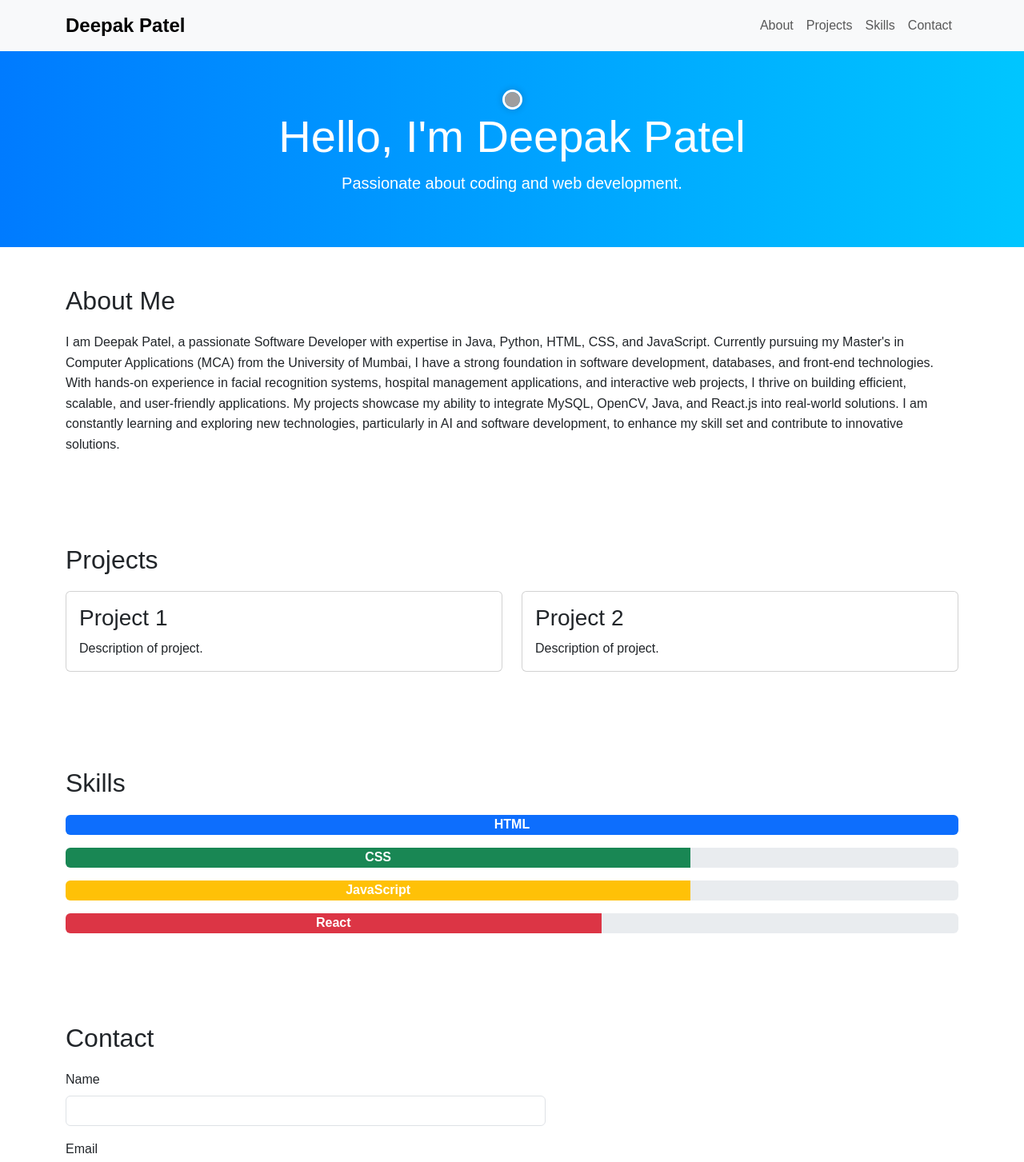
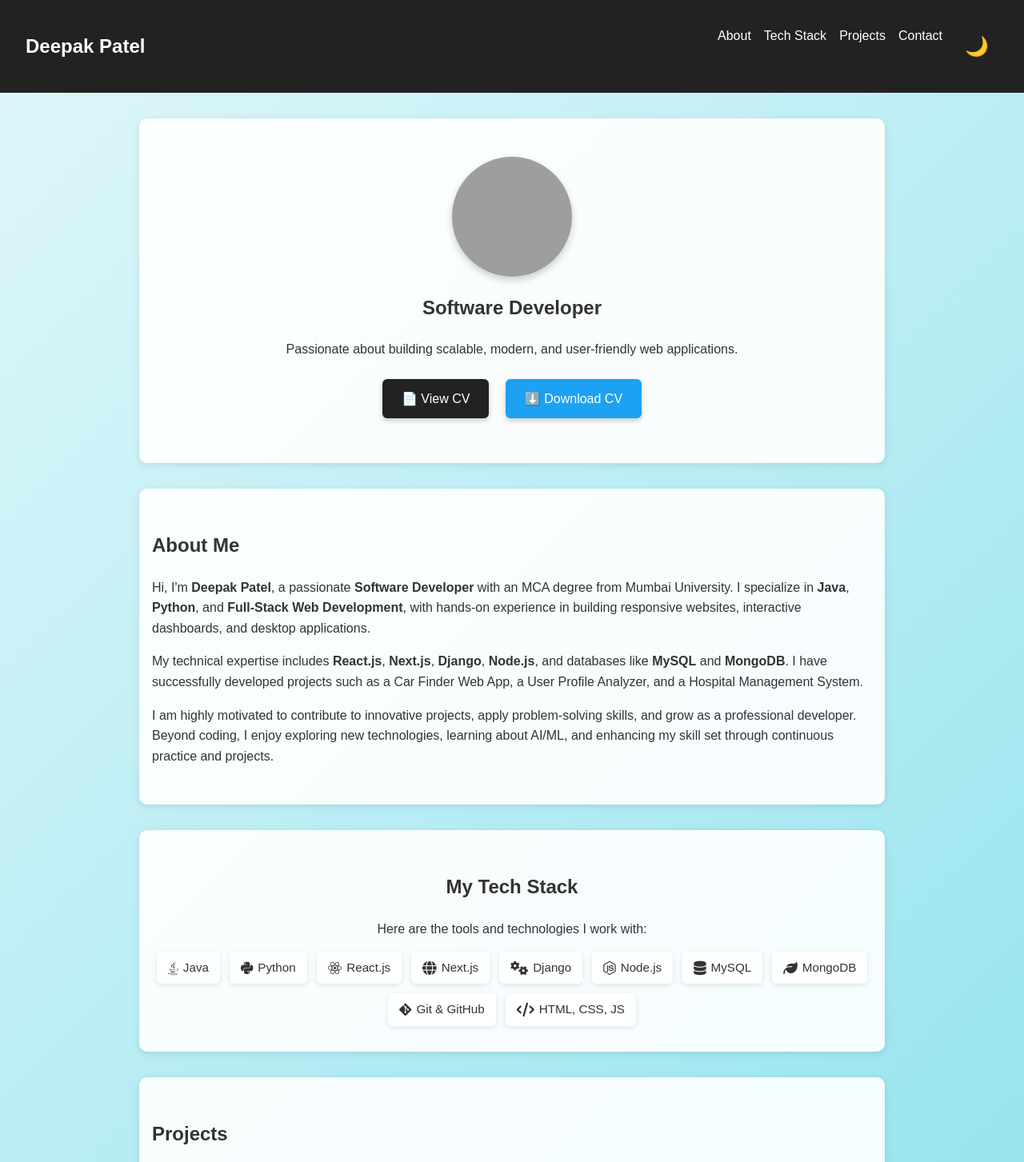
Before and after one commit to deepak-patel18/Portfolio-website, a plain HTML site: page Index.html in a window 1280 px wide. Shown: the top 1453 px of the page at 80% size. Drawn offline with nearby package versions, Linux system fonts and the light colour scheme; grey boxes are pictures that could not be loaded.

Commit message:
Updated portfolio with new About, Tech Stack, Projects, and CV buttons

```diff
--- a/Index.html
+++ b/Index.html
@@ -1,116 +1,144 @@
 <!DOCTYPE html>
 <html lang="en">
 <head>
-    <meta charset="UTF-8">
-    <meta name="viewport" content="width=device-width, initial-scale=1.0">
-    <title>Deepak Patel - Portfolio</title>
-    <link rel="stylesheet" href="https://cdn.jsdelivr.net/npm/bootstrap@5.3.0/dist/css/bootstrap.min.css">
-    <link rel="stylesheet" href="style.css">
+  <meta charset="UTF-8" />
+  <meta name="viewport" content="width=device-width, initial-scale=1.0" />
+  <title>Deepak Patel | Portfolio</title>
+
+  <!-- Font Awesome for Icons -->
+  <link rel="stylesheet" href="https://cdnjs.cloudflare.com/ajax/libs/font-awesome/6.4.0/css/all.min.css">
+
+  <!-- Stylesheet -->
+  <link rel="stylesheet" href="style.css" />
 </head>
 <body>
   <!-- Navbar -->
-    <nav class="navbar navbar-expand-lg navbar-light bg-light">
-        <div class="container">
-            <a class="navbar-brand" href="#">Deepak Patel</a>
-            <button class="navbar-toggler" type="button" data-bs-toggle="collapse" data-bs-target="#navbarNav">
-                <span class="navbar-toggler-icon"></span>
-            </button>
-            <div class="collapse navbar-collapse" id="navbarNav">
-                <ul class="navbar-nav ms-auto">
-                    <li class="nav-item"><a class="nav-link" href="#about">About</a></li>
-                    <li class="nav-item"><a class="nav-link" href="#projects">Projects</a></li>
-                    <li class="nav-item"><a class="nav-link" href="#skills">Skills</a></li>
-                    <li class="nav-item"><a class="nav-link" href="#contact">Contact</a></li>
+  <nav class="navbar">
+    <h1>Deepak Patel</h1>
+    <ul class="nav-links">
+      <li><a href="#about">About</a></li>
+      <li><a href="#tech-stack">Tech Stack</a></li>
+      <li><a href="#projects">Projects</a></li>
+      <li><a href="#contact">Contact</a></li>
+      <li><button id="dark-toggle">🌙</button></li>
     </ul>
-            </div>
-        </div>
   </nav>
 
   <!-- Hero Section -->
-    <header class="text-center py-5 bg-primary text-white">
-        <div class="container">
-            <img src="profile.jpg" alt="Deepak Patel" class="profile-img">
-            <h1 class="display-4">Hello, I'm Deepak Patel</h1>
-            <p class="lead">Passionate about coding and web development.</p>
-        </div>
-    </header>
+  <section class="hero">
+    <img src="profile.jpg" alt="Deepak Patel" class="profile-pic" />
+    <h2>Software Developer</h2>
+    <p>Passionate about building scalable, modern, and user-friendly web applications.</p>
+
+    <!-- CV Buttons -->
+    <a class="btn" href="https://drive.google.com/file/d/166ygy0v0jGuCRagydsT-0582te6kVLGa/view?usp=sharing" target="_blank">
+      📄 View CV
+    </a>
+    <a class="btn secondary" href="https://drive.google.com/uc?export=download&id=166ygy0v0jGuCRagydsT-0582te6kVLGa">
+      ⬇️ Download CV
+    </a>
+  </section>
 
   <!-- About Section -->
-    <section id="about" class="container py-5">
+  <section id="about" class="about fade-in">
     <h2>About Me</h2>
-        <p>I am Deepak Patel, a passionate Software Developer with expertise in Java, Python, HTML, CSS, and JavaScript. Currently pursuing my Master's in Computer Applications (MCA) from the University of Mumbai, I have a strong foundation in software development, databases, and front-end technologies.
+    <p>
+      Hi, I'm <strong>Deepak Patel</strong>, a passionate <b>Software Developer</b> with an MCA degree from
+      Mumbai University. I specialize in <b>Java</b>, <b>Python</b>, and <b>Full-Stack Web Development</b>,
+      with hands-on experience in building responsive websites, interactive dashboards, and desktop applications.
+    </p>
+    <p>
+      My technical expertise includes <b>React.js</b>, <b>Next.js</b>, <b>Django</b>, <b>Node.js</b>, and
+      databases like <b>MySQL</b> and <b>MongoDB</b>. I have successfully developed projects such as
+      a Car Finder Web App, a User Profile Analyzer, and a Hospital Management System.
+    </p>
+    <p>
+      I am highly motivated to contribute to innovative projects, apply problem-solving skills, and
+      grow as a professional developer. Beyond coding, I enjoy exploring new technologies, learning about AI/ML,
+      and enhancing my skill set through continuous practice and projects.
+    </p>
+  </section>
 
-            With hands-on experience in facial recognition systems, hospital management applications, and interactive web projects, I thrive on building efficient, scalable, and user-friendly applications. My projects showcase my ability to integrate MySQL, OpenCV, Java, and React.js into real-world solutions.
-
-            I am constantly learning and exploring new technologies, particularly in AI and software development, to enhance my skill set and contribute to innovative solutions.</p>
+  <!-- Tech Stack Section -->
+  <section id="tech-stack" class="fade-in">
+    <h2>My Tech Stack</h2>
+    <p>Here are the tools and technologies I work with:</p>
+    <div class="tech-icons">
+      <span title="Object-Oriented Programming Language"><i class="fa-brands fa-java"></i> Java</span>
+      <span title="High-level Programming Language"><i class="fa-brands fa-python"></i> Python</span>
+      <span title="Frontend JavaScript Library"><i class="fa-brands fa-react"></i> React.js</span>
+      <span title="React Framework for SSR & SEO"><i class="fa-solid fa-globe"></i> Next.js</span>
+      <span title="Backend Framework for Python"><i class="fa-solid fa-gears"></i> Django</span>
+      <span title="JavaScript Runtime for Backend"><i class="fa-brands fa-node-js"></i> Node.js</span>
+      <span title="Relational Database"><i class="fa-solid fa-database"></i> MySQL</span>
+      <span title="NoSQL Database"><i class="fa-solid fa-leaf"></i> MongoDB</span>
+      <span title="Version Control System"><i class="fa-brands fa-git-alt"></i> Git & GitHub</span>
+      <span title="Frontend Core Technologies"><i class="fa-solid fa-code"></i> HTML, CSS, JS</span>
+    </div>
   </section>
 
  <!-- Projects Section -->
-    <section id="projects" class="container py-5">
+<section id="projects" class="fade-in">
   <h2>Projects</h2>
-        <div class="row">
-            <div class="col-md-6 mb-4">
-                <div class="card">
-                    <div class="card-body">
-                        <h3 class="card-title">Project 1</h3>
-                        <p class="card-text">Description of project.</p>
+  <div class="project-grid">
+    <div class="project-card">
+      <h3>🚗 Car Finder Web App</h3>
+      <p>A responsive web app to search, filter, and save cars with pagination and wishlist functionality.</p>
     </div>
+    <div class="project-card">
+      <h3>🌦 Weather App</h3>
+      <p>A weather forecast application using OpenWeather API that shows live temperature, humidity, and conditions for any city worldwide.</p>
     </div>
-            </div>
-            <div class="col-md-6 mb-4">
-                <div class="card">
-                    <div class="card-body">
-                        <h3 class="card-title">Project 2</h3>
-                        <p class="card-text">Description of project.</p>
-                    </div>
-                </div>
+    <div class="project-card">
+      <h3>✅ Advanced To-Do App</h3>
+      <p>A feature-rich to-do list application with categories, due dates, priority levels, and localStorage support for persistence.</p>
     </div>
   </div>
 </section>
 
-    <!-- Skills Section -->
-    <section id="skills" class="container py-5">
-        <h2>Skills</h2>
-        <div class="progress mb-3">
-            <div class="progress-bar" role="progressbar" style="width: 100%;">HTML</div>
-        </div>
-        <div class="progress mb-3">
-            <div class="progress-bar bg-success" role="progressbar" style="width: 70%;">CSS</div>
-        </div>
-        <div class="progress mb-3">
-            <div class="progress-bar bg-warning" role="progressbar" style="width: 70%;">JavaScript</div>
-        </div>
-        <div class="progress mb-3">
-            <div class="progress-bar bg-danger" role="progressbar" style="width: 60%;">React</div>
-        </div>
-    </section>
-
   <!-- Contact Section -->
-    <section id="contact" class="container py-5">
-        <h2>Contact</h2>
+  <section id="contact" class="fade-in">
+    <h2>Contact Me</h2>
     <form>
-            <div class="mb-3">
-                <label class="form-label">Name</label>
-                <input type="text" class="form-control">
-            </div>
-            <div class="mb-3">
-                <label class="form-label">Email</label>
-                <input type="email" class="form-control">
-            </div>
-            <div class="mb-3">
-                <label class="form-label">Message</label>
-                <textarea class="form-control" rows="4"></textarea>
-            </div>
-            <button type="submit" class="btn btn-primary">Send</button>
+      <input type="text" placeholder="Your Name" required />
+      <input type="email" placeholder="Your Email" required />
+      <textarea placeholder="Your Message" required></textarea>
+      <button type="submit">Send Message</button>
     </form>
   </section>
 
   <!-- Footer -->
-    <footer class="text-center py-3 bg-light">
-        <p>&copy; <span id="year"></span> Deepak Patel</p>
+  <footer>
+    <div class="social-links">
+      <a href="https://www.linkedin.com/in/deepak-patel18" target="_blank"><i class="fa-brands fa-linkedin"></i> LinkedIn</a>
+      <a href="https://github.com/deepak-patel18" target="_blank"><i class="fa-brands fa-github"></i> GitHub</a>
+    </div>
+    <div>
+      <a class="btn secondary" href="https://drive.google.com/uc?export=download&id=166ygy0v0jGuCRagydsT-0582te6kVLGa">
+        📄 Download My CV
+      </a>
+    </div>
+    <p>&copy; 2025 Deepak Patel. All rights reserved.</p>
   </footer>
 
-    <script src="https://cdn.jsdelivr.net/npm/bootstrap@5.3.0/dist/js/bootstrap.bundle.min.js"></script>
-    <script src="script.js"></script>
+  <!-- Script -->
+  <script>
+    // Dark Mode Toggle
+    document.getElementById("dark-toggle").addEventListener("click", () => {
+      document.body.classList.toggle("dark-mode");
+    });
+
+    // Fade-in on scroll
+    const fadeElements = document.querySelectorAll('.fade-in');
+    const observer = new IntersectionObserver((entries) => {
+      entries.forEach(entry => {
+        if (entry.isIntersecting) {
+          entry.target.classList.add('visible');
+        }
+      });
+    }, { threshold: 0.3 });
+
+    fadeElements.forEach(el => observer.observe(el));
+  </script>
 </body>
 </html>
--- a/style.css
+++ b/style.css
@@ -1,71 +1,303 @@
-/* General Styles */
+/* =======================
+   General Styles
+======================= */
 body {
-    font-family: Arial, sans-serif;
-    line-height: 1.6;
+  margin: 0;
+  font-family: Arial, sans-serif;
+  line-height: 1.6;
+
+  /* Choose ONE of the backgrounds below by uncommenting it */
+
+  /* --- Option 1: Elegant Blue Gradient (Professional) --- */
+  background: linear-gradient(135deg, #e0f7fa, #80deea);
+
+  /* --- Option 2: Purple & Pink Gradient (Modern, Creative) --- */
+  /* background: linear-gradient(135deg, #a18cd1, #fbc2eb); */
+
+  /* --- Option 3: Fresh Green Gradient (Calm & Refreshing) --- */
+  /* background: linear-gradient(135deg, #d4fc79, #96e6a1); */
+
+  color: #333;
+  scroll-behavior: smooth;
+  transition: background 0.3s ease, color 0.3s ease;
 }
 
-h2 {
-    margin-bottom: 20px;
+/* =======================
+   Dark Mode
+======================= */
+body.dark-mode {
+  background: #121212;
+  color: #eee;
 }
 
-/* Navbar */
-.navbar-brand {
-    font-weight: bold;
-    font-size: 1.5rem;
+body.dark-mode section {
+  background: rgba(30, 30, 30, 0.95);
+  color: #eee;
 }
 
-/* Hero Section */
-header {
-    background: linear-gradient(to right, #007bff, #00c6ff);
-    padding: 50px 0;
-    text-align: center;
+body.dark-mode .navbar,
+body.dark-mode footer {
+  background: #1e1e1e;
 }
 
-header h1 {
-    font-size: 2.5rem;
-    font-weight: bold;
+/* =======================
+   Navbar
+======================= */
+.navbar {
+  display: flex;
+  justify-content: space-between;
+  align-items: center;
+  padding: 1rem 2rem;
+  background: #222;
+  color: #fff;
 }
 
-.profile-img {
-    width: 25px; /* Adjust width */
-    height: 25px; /* Adjust height */
-    border-radius: 50%; /* Make it circular */
-    object-fit: cover; /* Crop & fit */
-    display: block;
-    margin: 0 auto; /* Center the image */
-    border: 3px solid white; /* Optional border */
-    box-shadow: 0px 0px 10px rgba(0, 0, 0, 0.2); /* Soft shadow */
+.nav-links {
+  list-style: none;
+  display: flex;
+  gap: 1rem;
 }
 
-
-
-/* Projects Section */
-.card {
-    transition: transform 0.3s;
+.nav-links a {
+  color: #fff;
+  text-decoration: none;
+  font-weight: 500;
+  transition: color 0.3s;
 }
 
-.card:hover {
-    transform: scale(1.05);
+.nav-links a:hover {
+  color: #1da1f2;
 }
 
-/* Skills Progress Bars */
-.progress {
-    height: 25px;
+#dark-toggle {
+  background: transparent;
+  border: none;
+  font-size: 1.5rem;
+  cursor: pointer;
+  color: #fff;
 }
 
-.progress-bar {
-    font-weight: bold;
-    font-size: 1rem;
+/* =======================
+   Hero Section
+======================= */
+.hero {
+  text-align: center;
+  padding: 3rem 1rem;
 }
 
-/* Contact Form */
-form {
-    max-width: 600px;
+/* Profile Picture Animation */
+.profile-pic {
+  width: 150px;
+  height: 150px;
+  border-radius: 50%;
+  object-fit: cover;
+  display: block;
+  margin: 0 auto 1rem auto;
+  box-shadow: 0 4px 10px rgba(0, 0, 0, 0.2);
+  opacity: 0;
+  transform: scale(0.8);
+  animation: fadeZoomIn 1.2s ease forwards;
+  animation-delay: 0.3s;
 }
 
-/* Footer */
+@keyframes fadeZoomIn {
+  0% { opacity: 0; transform: scale(0.8); }
+  100% { opacity: 1; transform: scale(1); }
+}
+
+/* Hero Text Animation */
+.hero h2, .hero p {
+  opacity: 0;
+  transform: translateY(15px);
+  animation: textFadeUp 1s ease forwards;
+}
+
+.hero h2 { animation-delay: 0.6s; }
+.hero p { animation-delay: 0.9s; }
+
+@keyframes textFadeUp {
+  0% { opacity: 0; transform: translateY(15px); }
+  100% { opacity: 1; transform: translateY(0); }
+}
+
+/* =======================
+   Buttons
+======================= */
+.btn {
+  display: inline-block;
+  margin: 0.5rem;
+  padding: 0.75rem 1.5rem;
+  background: #222;
+  color: #fff;
+  font-weight: 500;
+  text-decoration: none;
+  border-radius: 6px;
+  box-shadow: 0 3px 6px rgba(0, 0, 0, 0.2);
+  transition: background 0.3s ease, transform 0.2s ease;
+}
+
+.btn:hover {
+  background: #444;
+  transform: translateY(-2px);
+}
+
+.btn.secondary {
+  background: #1da1f2;
+}
+
+.btn.secondary:hover {
+  background: #0d8ddb;
+}
+
+/* =======================
+   Section Styling
+======================= */
+section {
+  padding: 2rem 1rem;
+  max-width: 900px;
+  margin: 2rem auto;
+  background: rgba(255, 255, 255, 0.9);
+  border-radius: 10px;
+  box-shadow: 0 2px 8px rgba(0,0,0,0.1);
+}
+
+/* =======================
+   Tech Stack
+======================= */
+#tech-stack {
+  text-align: center;
+  margin-top: 1rem;
+}
+
+.tech-icons {
+  display: flex;
+  flex-wrap: wrap;
+  gap: 12px;
+  justify-content: center;
+  margin-top: 1rem;
+}
+
+.tech-icons span {
+  display: flex;
+  align-items: center;
+  gap: 6px;
+  background: rgba(255, 255, 255, 0.85);
+  padding: 8px 14px;
+  border-radius: 6px;
+  font-size: 0.95rem;
+  font-weight: 500;
+  box-shadow: 0 2px 6px rgba(0,0,0,0.1);
+  transition: transform 0.2s ease, background 0.3s ease;
+  cursor: default;
+}
+
+.tech-icons span i {
+  font-size: 1.1rem;
+}
+
+.tech-icons span:hover {
+  transform: scale(1.05);
+  background: #ffffff;
+}
+
+/* =======================
+   Projects Grid
+======================= */
+.project-grid {
+  display: grid;
+  grid-template-columns: repeat(auto-fit, minmax(250px, 1fr));
+  gap: 1rem;
+}
+
+.project-card {
+  background: #fff;
+  padding: 1rem;
+  border-radius: 8px;
+  box-shadow: 0 2px 5px rgba(0,0,0,0.1);
+  transition: transform 0.3s ease;
+}
+
+.project-card:hover {
+  transform: translateY(-5px);
+}
+
+/* =======================
+   Contact Form
+======================= */
+form {
+  display: flex;
+  flex-direction: column;
+  gap: 1rem;
+}
+
+input, textarea, button {
+  padding: 0.75rem;
+  border-radius: 5px;
+  border: 1px solid #ccc;
+}
+
+button {
+  background: #222;
+  color: #fff;
+  cursor: pointer;
+  transition: background 0.3s ease;
+}
+
+button:hover {
+  background: #444;
+}
+
+/* =======================
+   Footer
+======================= */
 footer {
-    background: #f8f9fa;
-    margin-top: 40px;
+  text-align: center;
+  padding: 1rem;
+  background: #222;
+  color: #fff;
+  margin-top: 2rem;
+}
+
+.social-links {
+  margin-bottom: 0.5rem;
+}
+
+.social-links a {
+  margin: 0 10px;
+  color: #fff;
+  font-size: 1.2rem;
+  text-decoration: none;
+  transition: color 0.3s ease;
+}
+
+.social-links a:hover {
+  color: #1da1f2;
+}
+
+/* =======================
+   Fade-in Animation for Sections
+======================= */
+.fade-in {
+  opacity: 0;
+  transform: translateY(20px);
+  transition: opacity 0.8s ease, transform 0.8s ease;
+}
+
+.fade-in.visible {
+  opacity: 1;
+  transform: translateY(0);
+}
+
+/* =======================
+   Responsive Fixes
+======================= */
+@media (max-width: 768px) {
+  .navbar {
+    flex-direction: column;
+    gap: 0.5rem;
+  }
+  .nav-links {
+    flex-direction: column;
     text-align: center;
+  }
 }
```
Also changed, not shown: script.js (+33 -17 lines), 1 other file. Lines whose indentation alone changed are shown as unchanged.
